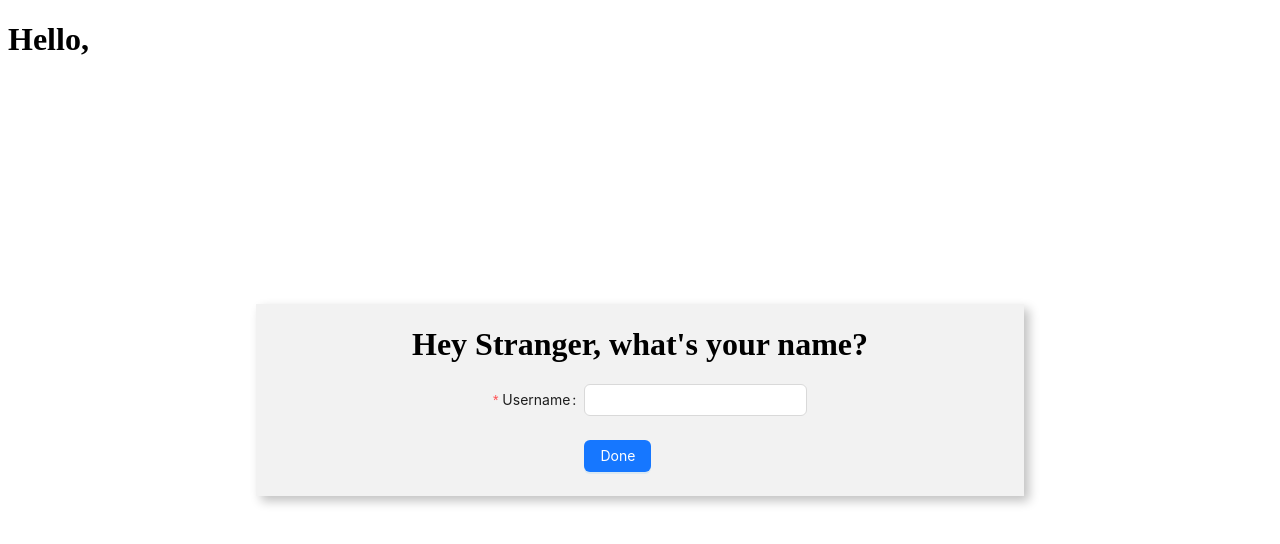
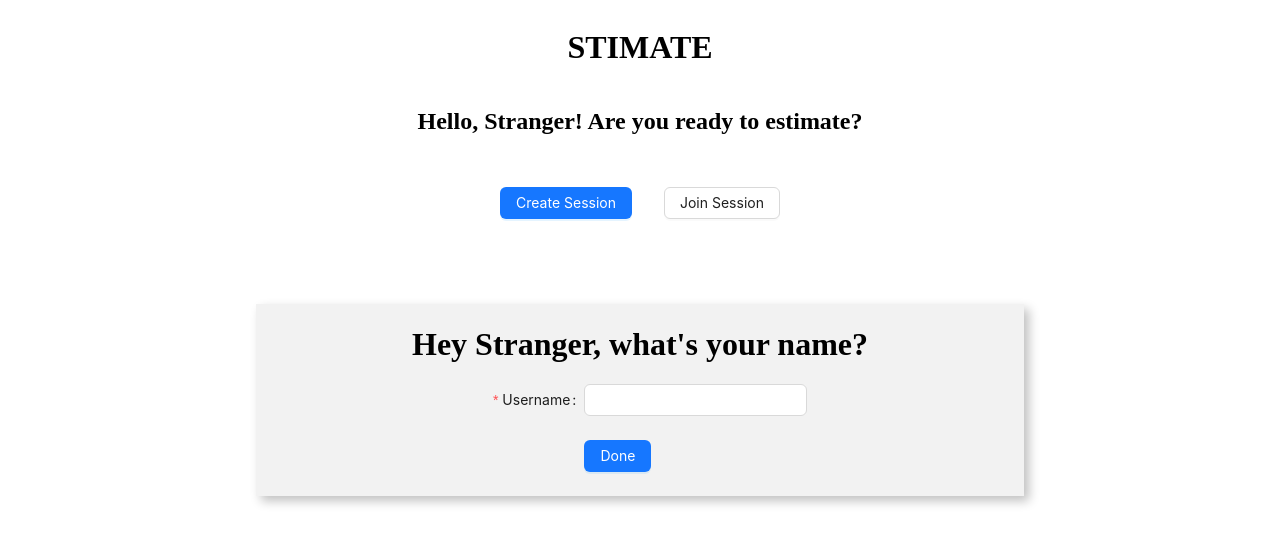
Before and after one commit to Alastair7/stimate, a React (Vite) app in the folder stimate-client/: page / in a window 1280 px wide. Shown: the top 544 px of the page. Built offline with nearby package versions, Linux system fonts and the light colour scheme.

Commit message:
STIMATE: Add more CSS to homepage

```diff
--- a/stimate-client/src/Pages/Home/HomePage.tsx
+++ b/stimate-client/src/Pages/Home/HomePage.tsx
@@ -1,10 +1,11 @@
+import { Button } from "antd";
 import { useState } from "react";
 import { UsernameForm } from "../../Features/UsernameForm/UsernameForm";
 import { getSessionUsername, hasSessionUsername } from "./domain";
-
+import "./homepage.css";
 const HomePage = () => {
   const [showUsernameForm, setShowUsernameForm] = useState(hasSessionUsername);
-  const nickname = showUsernameForm ? "" : getSessionUsername() ?? "";
+  const nickname = showUsernameForm ? "Stranger" : getSessionUsername() ?? "";
 
   return (
     <div>
@@ -12,7 +13,15 @@ const HomePage = () => {
         <UsernameForm setShowUsernameForm={setShowUsernameForm} />
       ) : null}
 
-      <h1>Hello, {nickname}</h1>
+      <div className="homepage_header__wrapper">
+        <h1>STIMATE</h1>
+        <h2>Hello, {nickname}! Are you ready to estimate?</h2>
+      </div>
+
+      <div className="homepage_buttons__wrapper">
+        <Button type="primary">Create Session</Button>
+        <Button>Join Session</Button>
+      </div>
     </div>
   );
 };
--- /dev/null
+++ b/stimate-client/src/Pages/Home/homepage.css
@@ -0,0 +1,12 @@
+.homepage_buttons__wrapper {
+  display: flex;
+  justify-content: center;
+  gap: 2em;
+  margin-top: 2em;
+}
+
+.homepage_header__wrapper {
+  display: flex;
+  flex-direction: column;
+  align-items: center;
+}
```
